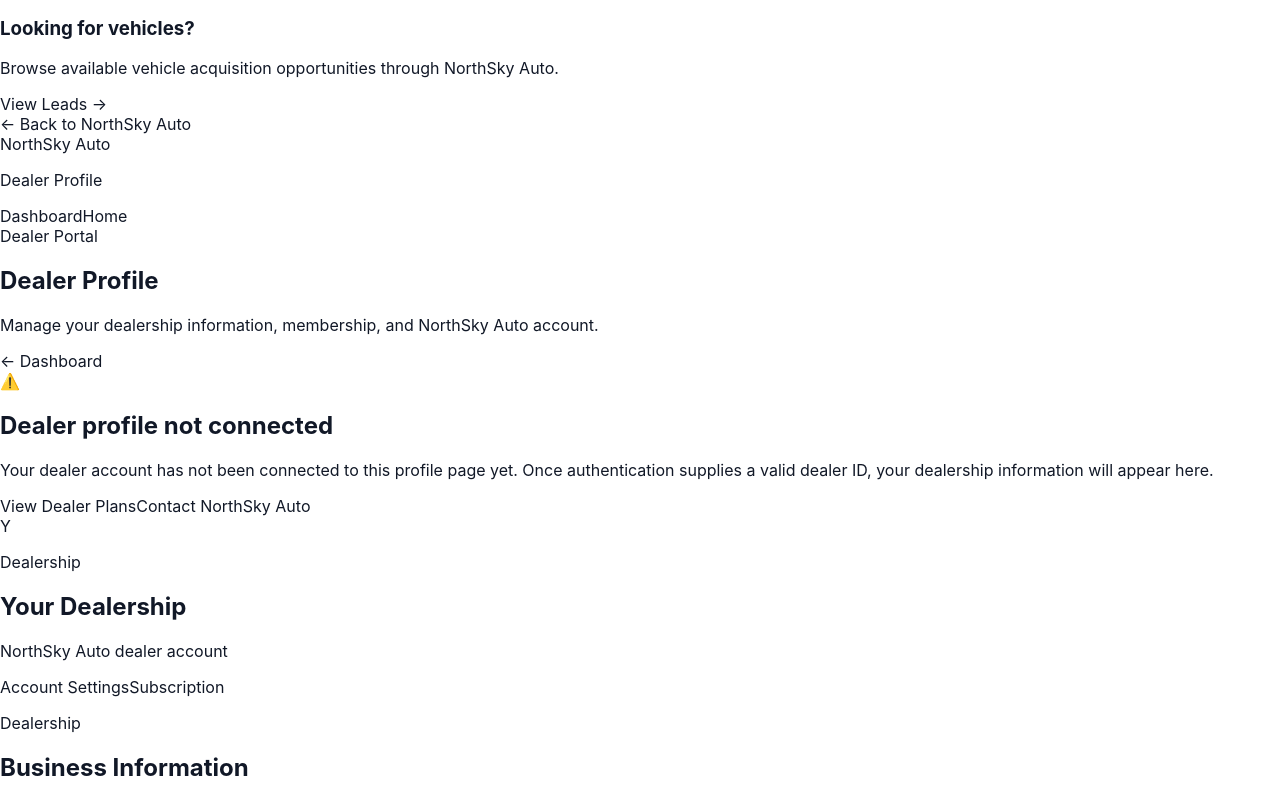
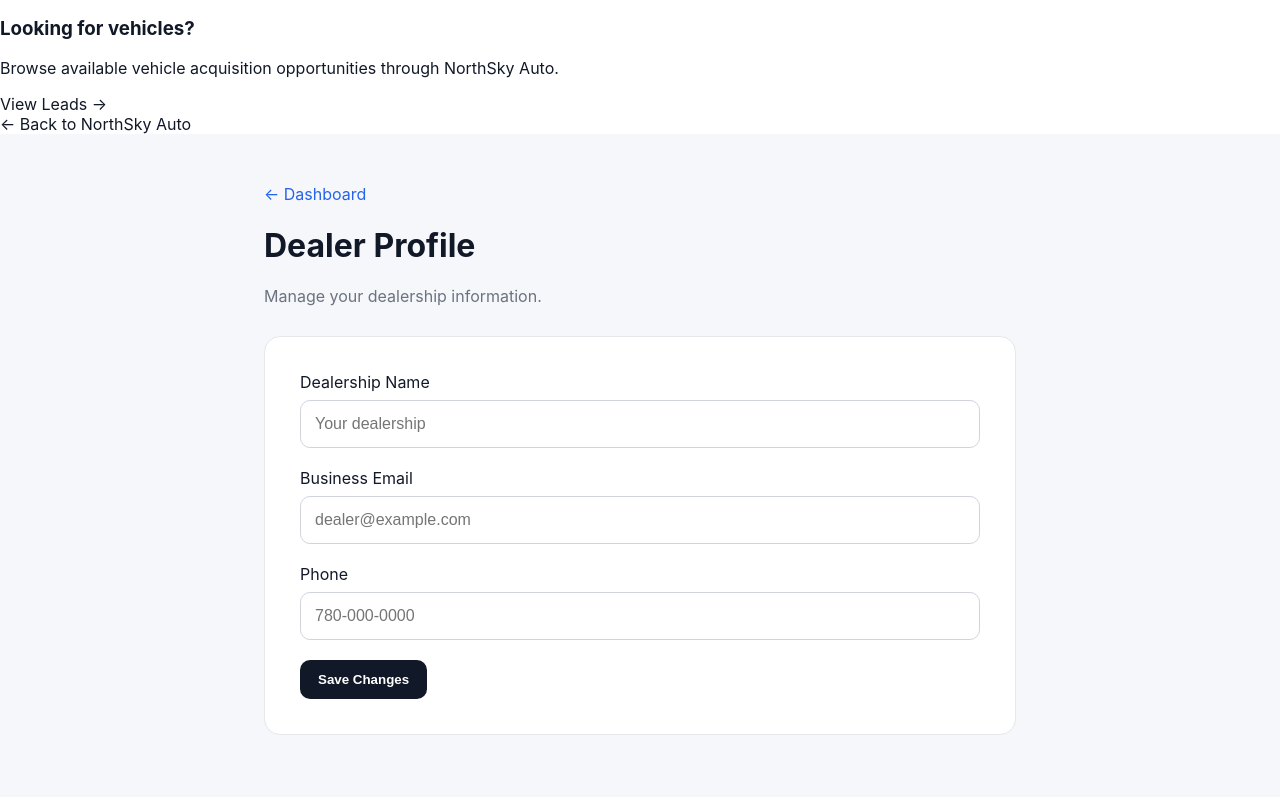
Before and after one commit to Goldylox752/NorthSky-Auto, a Next.js app: page /dealer/profile in a window 1280 px wide. Shown: the part 303-1100 px from the top of the page. Built offline with nearby package versions, Linux system fonts and the light colour scheme; no server answers.

Commit message:
Create page.js

```diff
--- /dev/null
+++ b/app/dealer/profile/page.js
@@ -0,0 +1,74 @@
+import Link from "next/link";
+
+export default function DealerProfile() {
+  return (
+    <main style={styles.main}>
+      <div style={styles.container}>
+        <Link href="/dealer/dashboard" style={styles.back}>
+          ← Dashboard
+        </Link>
+
+        <h1>Dealer Profile</h1>
+        <p style={styles.muted}>
+          Manage your dealership information.
+        </p>
+
+        <div style={styles.panel}>
+          <label>Dealership Name</label>
+          <input placeholder="Your dealership" style={styles.input} />
+
+          <label>Business Email</label>
+          <input placeholder="dealer@example.com" style={styles.input} />
+
+          <label>Phone</label>
+          <input placeholder="780-000-0000" style={styles.input} />
+
+          <button style={styles.button}>Save Changes</button>
+        </div>
+      </div>
+    </main>
+  );
+}
+
+const styles = {
+  main: {
+    minHeight: "100vh",
+    background: "#f5f7fa",
+  },
+  container: {
+    maxWidth: 800,
+    margin: "auto",
+    padding: "50px 24px",
+  },
+  back: {
+    color: "#2563eb",
+    textDecoration: "none",
+  },
+  muted: {
+    color: "#6b7280",
+  },
+  panel: {
+    background: "#fff",
+    borderRadius: 16,
+    padding: 35,
+    marginTop: 30,
+    border: "1px solid #e5e7eb",
+  },
+  input: {
+    width: "100%",
+    boxSizing: "border-box",
+    padding: 14,
+    margin: "8px 0 20px",
+    border: "1px solid #d1d5db",
+    borderRadius: 10,
+    fontSize: 16,
+  },
+  button: {
+    padding: "12px 18px",
+    background: "#111827",
+    color: "#fff",
+    border: 0,
+    borderRadius: 10,
+    fontWeight: 700,
+  },
+};
```
